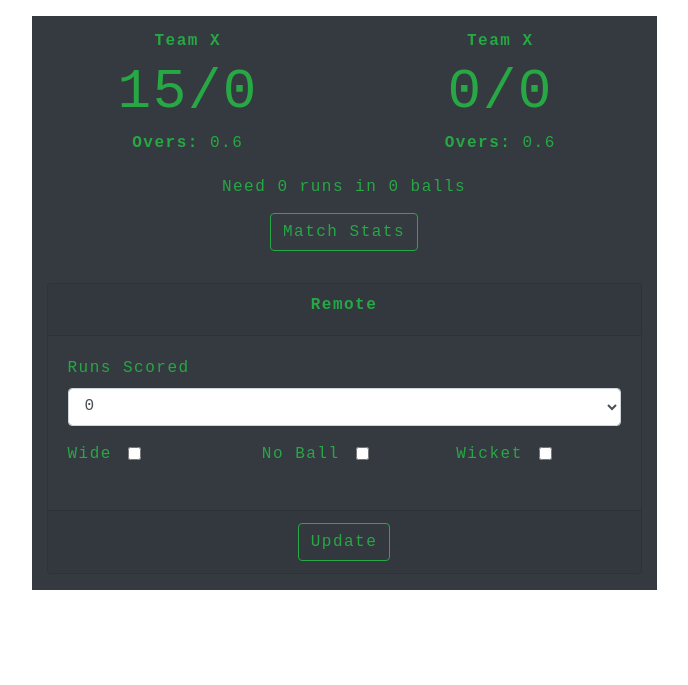
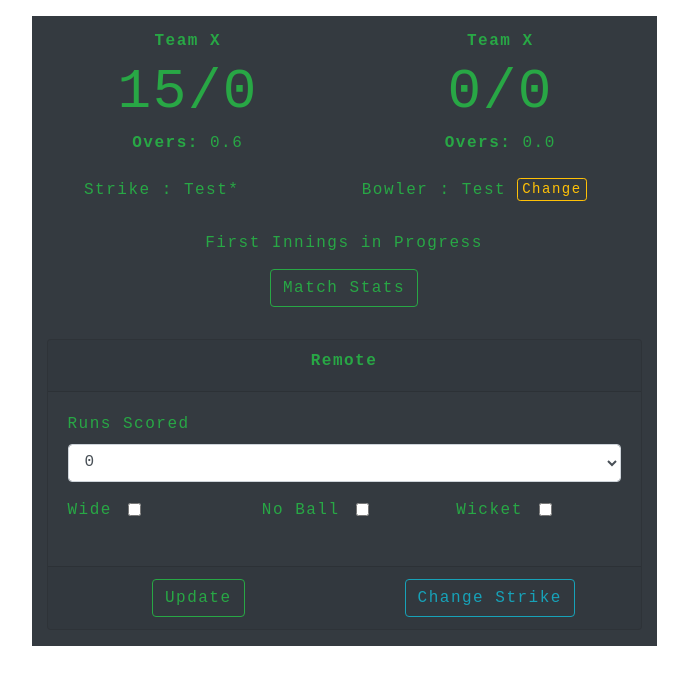
Before and after one commit to Raghotham-Rao/cricket_scorer, a Django app: page /user/track_match/13/ in a window 1280 px wide. Shown: the part 56-741 px from the top of the page, without its empty margins (296-984 px from the left). Run offline with Django 3.2, Linux system fonts and the light colour scheme; the first user in the database is signed in; data comes from the database, SQL or seed files in the repository; some libraries are stand-ins or nearby versions.

Commit message:
Updating Equation | Strike Rotation | db entries

```diff
--- a/assets/scripts/scorer.js
+++ b/assets/scripts/scorer.js
@@ -1,3 +1,12 @@
+function updateEquation(){
+    $("#equation").html("Need " + runs_remaining + " runs off " + balls_remaining + " balls.");
+}
+
+function changeStrike(){
+    strike = (strike + 1) % 2;
+    $("#strike_batsman").html(batsmen[strike]);
+}
+
 document.querySelector("#scorer_form").addEventListener('submit', (event) => {
     event.preventDefault();
     ips = event.target.elements;
@@ -14,7 +23,7 @@ document.querySelector("#scorer_form").addEventListener('submit', (event) => {
         data[ip.name] = ip.value;
     }
     data['inning'] = inning;
-    data['ball'] = ball + (ips['is_wide'].checked || ips['is_no_ball'].checked)?0:1;
+    data['ball'] = ball + ((ips['is_wide'].checked || ips['is_no_ball'].checked)?0:1);
     data['over'] = over + Math.floor(data['ball'] / 6);
     data['ball'] %= 6;
     data['strike'] = batsmen[strike];
@@ -28,7 +37,7 @@ document.querySelector("#scorer_form").addEventListener('submit', (event) => {
         data['fielder'] = null;
     }
     data['total_runs'] = parseInt(data['batsman_runs']) + ((data['is_wide'] || data['is_no_ball'])?1:0);
-    console.log(data);
+    // console.log(data);
     $.post('http://localhost:8000/user/update_score/', data,
         (resp_data) => {
             ball += (ips['is_wide'].checked || ips['is_no_ball'].checked)?0:1;
@@ -38,21 +47,33 @@ document.querySelector("#scorer_form").addEventListener('submit', (event) => {
             wickets += (ips['is_wicket'].checked)?1:0;
             $('#tscore_' + inning).html(score + '/' + wickets);
             $("#overs_" + inning).html(over + '.' + ball);
+            if(data['batsman_runs'] % 2 == 1){
+                changeStrike();
+            }
 
+            // over change
             if(ball == 0 && !(ips['is_wide'].checked || ips['is_no_ball'].checked) && !(over == match_length || wickets == players_per_team)){
+                changeStrike();
                 $('#bowler-modal').modal('show');
             }
 
+            // wicket
             if(ips['is_wicket'].checked){
                 new_batsman_at = document.getElementById("player_dismissed").value;
                 $('#new-batsman-modal').modal('show');
             }
 
+            if(inning == 2 && score >= target){
+                $("#equation").html("Team 2 Wins");
+            }
+
+            // match end
             if(inning == 2 && (over == match_length || wickets == players_per_team)){
                 match_completed = true;
-                $("#equation").html((score >= target)?"Team 2 Wins":"Team 1 Wins");
+                $("#equation").html((score >= target)?"Team 2 Wins by " + (players_per_team - wickets) + " Wickets": "Team 1 Wins by " + (runs_remaining - 1) + " runs");
             }
 
+            // innings end
             if(!match_completed && (over == match_length || wickets == players_per_team)){
                 inning = 2;
                 target = score + 1;
@@ -60,7 +81,16 @@ document.querySelector("#scorer_form").addEventListener('submit', (event) => {
                 ball = 0;
                 wickets = 0;
                 score = 0;
+                runs_remaining = target;
+                balls_remaining = match_length * 6;
                 $('#batsmen-modal').modal('show');
+                updateEquation();
+            }
+
+            if(!match_completed && inning == 2){
+                runs_remaining = target - score;
+                balls_remaining = match_length * 6 - (over * 6 + ball);
+                updateEquation();
             }
 
             document.querySelectorAll(".wicket_event").forEach((elem) => {
@@ -78,3 +108,15 @@ document.querySelector("#new-batsman-form").addEventListener('submit', (event) =
     batsmen[new_batsman_at] = event.target["new_batsman"].value;
     $("#new-batsman-modal").modal('hide');
 });
+
+
+document.getElementById("changeStrikeBtn").addEventListener('click', (event) => {
+    event.preventDefault();
+    changeStrike();
+});
+
+
+document.getElementById("change_bowler_btn").addEventListener("click", (event) => {
+    event.preventDefault();
+    $('#bowler-modal').modal('show');
+});
--- a/assets/scripts/update_score.js
+++ b/assets/scripts/update_score.js
@@ -11,6 +11,8 @@ var match_length = parseInt(getValueOfHidden("match_length"));
 var players_per_team = parseInt(getValueOfHidden("players_per_team"));
 var target = null;
 var match_completed = false;
+var runs_remaining = null;
+var balls_remaining = null;
 
 function getValueOfHidden(name){
     return document.querySelector(`input[name="${name}"]`).value;
@@ -20,17 +22,22 @@ if(is_old){
     batsmen[0] = getValueOfHidden("batsman_at_0");
     batsmen[1] = getValueOfHidden("batsman_at_1");
     bowler = getValueOfHidden("bowler_now");
-    ball = parseInt(getValueOfHidden("balls_done"));
-    over = parseInt(getValueOfHidden("overs_done"));
     inning = parseInt(getValueOfHidden("inning"));
     if(inning == 1){
         score = parseInt(getValueOfHidden("team1_score"));
         wickets = parseInt(getValueOfHidden("team1_wickets"));
+        ball = parseInt(getValueOfHidden("balls_done1"));
+        over = parseInt(getValueOfHidden("overs_done1"));
     }
     else{
+        ball = parseInt(getValueOfHidden("balls_done2"));
+        over = parseInt(getValueOfHidden("overs_done2"));
         score = parseInt(getValueOfHidden("team2_score"));
         wickets = parseInt(getValueOfHidden("team2_wickets"));
-        target = score + 1;
+        target = parseInt(getValueOfHidden("team1_score")) + 1;
+        runs_remaining = target - score;
+        balls_remaining = (match_length * 6) - (over * 6 + ball);
+        $("#equation").html("Need " + runs_remaining + " runs off " + balls_remaining + " balls.");
     }
 
 }
@@ -88,6 +95,7 @@ document.getElementById("batsmen-form").addEventListener("submit", (event) => {
     // document.getElementById("strike_" + innings).innerHTML = batsmen[0];
     // document.getElementById("non_strike_" + innings).innerHTML = batsmen[1];
     $('#batsmen-modal').modal('hide');
+    $("#strike_batsman").html(batsmen[0]);
     loadModal("#bowler-modal")
 });
 
@@ -98,5 +106,6 @@ document.getElementById('bowler-form').addEventListener("submit", (event) => {
     // document.getElementById("current_bowler_team1").classList.add("d-none");
     // document.getElementById("current_batsmen_team2").classList.add("d-none");
     $('#bowler-modal').modal('hide');
+    $("#current_bowler").html(bowler);
     console.log(bowler);
 })
--- a/user/templates/user/track_match.html
+++ b/user/templates/user/track_match.html
@@ -24,11 +24,7 @@
                     <h6 class="font-weight-bold my-2">Overs: <span id="overs_1">0.0</span></h6>
                 {% else %}
                     <h1 class="display-4" id="tscore_1">{{team1_score}}/{{team1_wickets}}</h1>
-                    {% if inning in '1' %}
-                        <h6 class="font-weight-bold my-2">Overs: <span id="overs_1">0.0</span></h6>
-                    {% else %}
-                        <h6 class="font-weight-bold my-2">Overs: <span id="overs_1">{{over}}.{{ball}}</span></h6>
-                    {% endif %}
+                    <h6 class="font-weight-bold my-2">Overs: <span id="overs_1">{{team1_over}}.{{team1_ball}}</span></h6>
                 {% endif %}
 
 
@@ -38,8 +34,10 @@
                     <input type="hidden" name="batsman_at_0" value="{{strike}}">
                     <input type="hidden" name="batsman_at_1" value="{{non_strike}}">
                     <input type="hidden" name="bowler_now" value="{{bowler}}">
-                    <input type="hidden" name="overs_done" value="{{over}}">
-                    <input type="hidden" name="balls_done" value="{{ball}}">
+                    <input type="hidden" name="overs_done1" value="{{team1_over}}">
+                    <input type="hidden" name="balls_done1" value="{{team1_ball}}">
+                    <input type="hidden" name="overs_done2" value="{{team2_over}}">
+                    <input type="hidden" name="balls_done2" value="{{team2_ball}}">
                     <input type="hidden" name="inning" value="{{inning}}">
                     <input type="hidden" name="team1_score" value={{team1_score}}>
                     <input type="hidden" name="team2_score" value={{team2_score}}>
@@ -71,11 +69,7 @@
                     <h6 class="font-weight-bold my-2">Overs: <span id="overs_2">0.0</span></h6>
                 {% else %}
                     <h1 class="display-4" id="tscore_2">{{team2_score}}/{{team2_wickets}}</h1>
-                    {% if inning in '2' %}
-                        <h6 class="font-weight-bold my-2">Overs: <span id="overs_2">0.0</span></h6>
-                    {% else %}
-                        <h6 class="font-weight-bold my-2">Overs: <span id="overs_2">{{over}}.{{ball}}</span></h6>
-                    {% endif %}
+                    <h6 class="font-weight-bold my-2">Overs: <span id="overs_2">{{team2_over}}.{{team2_ball}}</span></h6>
                 {% endif %}
                 <!-- <table class="table table-sm table-dark text-success mt-3" id="current_batsmen_team2">
                     <tr>
@@ -95,7 +89,15 @@
                 </table> -->
             </div>
             <div class="col-12">
-                <h6 class="text-center my-2"> Need 0 runs in 0 balls</h6>
+                <div class="row mb-4">
+                    <div class="col-5">
+                        <p class="text-center my-2">Strike : <span id="strike_batsman">{{strike}}</span>*</p>
+                    </div>
+                    <div class="col-7">
+                        <p class="text-center my-2">Bowler : <span id="current_bowler">{{bowler}}</span> <button class="btn btn-sm btn-outline-warning p-0 px-1" id="change_bowler_btn">Change</button></p>
+                    </div>
+                </div>
+                <h6 class="text-center my-2" id="equation"> First Innings in Progress </h6>
                 <div class="text-center my-3">
                     <a href="#" class="btn btn-outline-success">Match Stats</a>
                 </div>
@@ -157,9 +159,16 @@
                             </div>
                         </div>
                         <div class="card-footer text-center">
-                            <button type="submit" class="btn btn-outline-success">Update</button>
+                            <div class="row">
+                                <div class="col">
+                                    <button type="submit" class="btn btn-outline-success">Update</button>
+                                </div>
+                                </form>
+                                <div class="col">
+                                    <button id="changeStrikeBtn" class="btn btn-outline-info">Change Strike</button>
+                                </div>
+                            </div>
                         </div>
-                    </form>
                 </div>
             </div>
         </div>
--- a/user/views.py
+++ b/user/views.py
@@ -63,13 +63,20 @@ def tracker(request, match_id):
     balls = models.ByBallStat.objects.all().filter(match_id=match_id)
     status = 'new' if balls.count() == 0 else 'old'
     resp_data = dict()
+    resp_data['team1_over'] = 0
+    resp_data['team1_ball'] = 0
+    resp_data['team2_over'] = 0
+    resp_data['team2_ball'] = 0
     if status == 'old':
         resp_data['strike'] = balls.last().strike
         resp_data['non_strike'] = balls.last().non_strike
         resp_data['bowler'] = balls.last().bowler
-        resp_data['over'] = balls.last().over
-        resp_data['ball'] = balls.last().ball
         resp_data['inning'] = balls.last().inning
+        resp_data['team1_over'] = balls.filter(inning=1).last().over
+        resp_data['team1_ball'] = balls.filter(inning=1).last().ball
+        if resp_data['inning'] == 2:
+            resp_data['team2_over'] = balls.filter(inning=2).last().over
+            resp_data['team2_ball'] = balls.filter(inning=2).last().ball
         resp_data['team1_score'] = balls.filter(inning=1).aggregate(Sum('total_runs'))['total_runs__sum']
         resp_data['team2_score'] = balls.filter(inning=2).aggregate(Sum('total_runs'))['total_runs__sum']
         resp_data['team1_wickets'] = balls.filter(inning=1).exclude(player_dismissed="").count()
```
Also changed, not shown: db.sqlite3.
